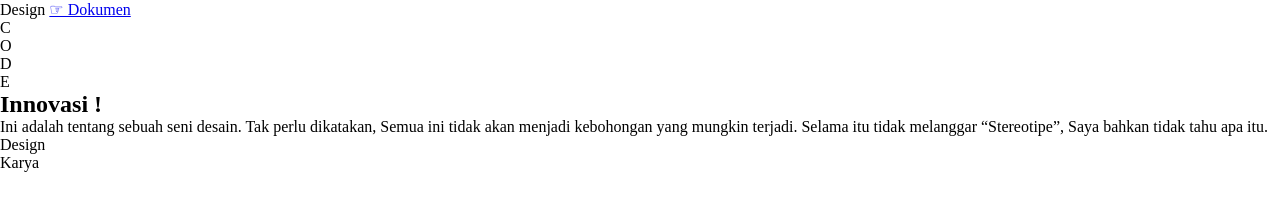
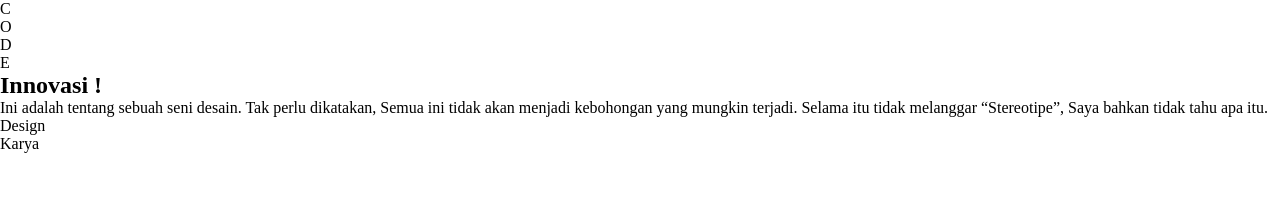
Before and after one commit to syahiraazmiyah/syahiraazmiyah.github.io, a plain HTML site: page index.html in a window 1280 px wide. Drawn offline with Linux system fonts and the light colour scheme; files that its build step writes are made by us from their sources; a script that the page names is missing.

Commit message:
Update index.html

```diff
--- a/index.html
+++ b/index.html
@@ -13,13 +13,12 @@
   </head>
   <body>
   <div class="container">
+    <header class="header">
+      <div class="section-navigasi" id="section-navigasi">
+
+      </div>
+    </header>
           <div class="tapbar">
-           <header class="header">
-               <div class="my_flex">
-                   <span id="nocopy" onclick="BukaPostDesign()" class="name_flex notranslate">Design</span>
-                   <span class="link_flex"><a href="https://github.com/firmansyahbio/design">☞ Dokumen</a></span>
-               </div>
-           </header>
            <div class="content scroll">
                <div id="nocopy" class="animasi notranslate">
                    <div class="box one"><span>C</span></div>
```
